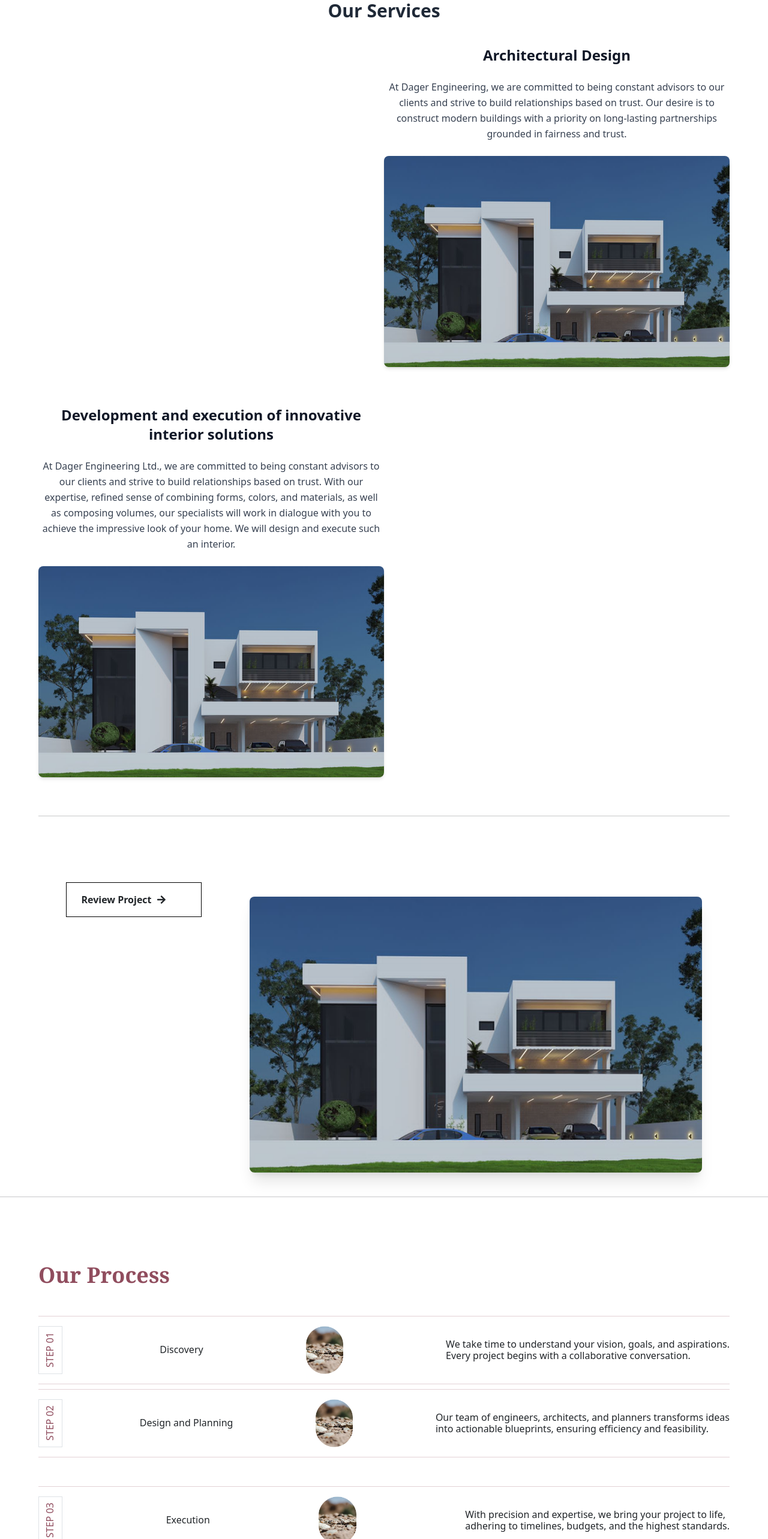
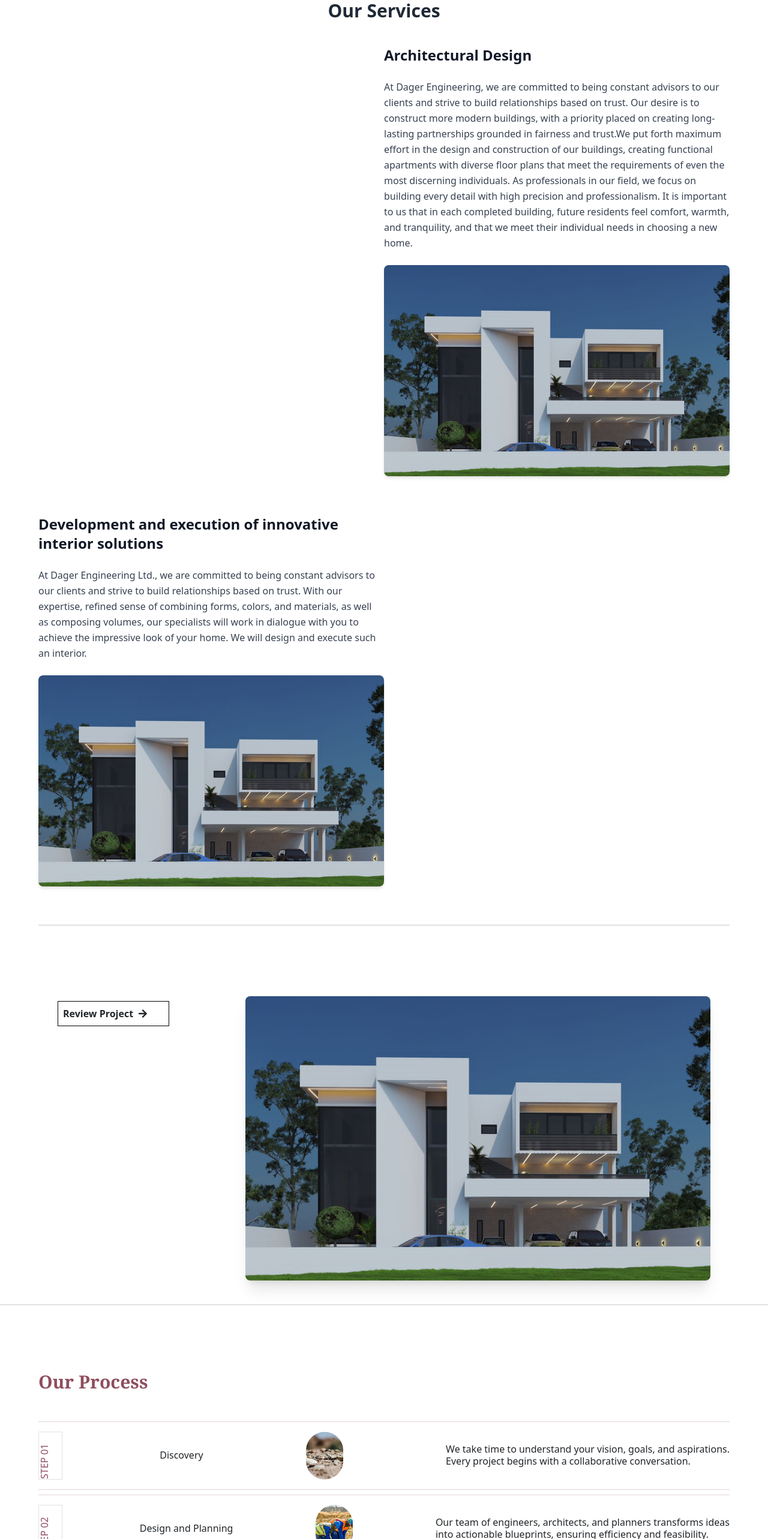
Before and after one commit to Umorenism/Buffalo-project, a React (Vite) app: page /service in a window 1280 px wide. Shown: the part 120-2686 px from the top of the page at 60% size. Built offline with nearby package versions, Linux system fonts and the light colour scheme.

Commit message:
mobile about updated

```diff
--- a/src/pages/CompanyServices.jsx
+++ b/src/pages/CompanyServices.jsx
@@ -1,79 +1,71 @@
 import React from "react";
 import openHouse from "../assets/open.png";
 import pics from "../assets/step.png";
+import pics1 from "../assets/rag.png";
+import pics2 from "../assets/reg.png";
 import { FaArrowRight } from "react-icons/fa";
 import { motion } from "framer-motion";
 const CompanyServices = () => {
   return (
     <>
-      <div className="w-full min-h-screen  bg-white flex flex-col items-center py-10 px-5">
+      <div className="w-full min-h-screen overflow-x-hidden bg-white flex flex-col items-center py-10 px-5">
         <h1 className="text-3xl mt-20 font-bold text-gray-800 mb-10">
           Our Services
         </h1>
 
         <div className="w-full max-w-6xl flex flex-col gap-16">
           {/* Right Side Content */}
-          <div className="flex flex-col  items-end text-center md:text-left">
+          <div className="flex flex-col  items-end text-start md:text-left">
             <div className="md:w-1/2">
               <h2 className="text-2xl font-semibold text-gray-900 mb-4">
                 Architectural Design
               </h2>
               <p className="text-gray-700 leading-relaxed">
-                At Dager Engineering, we are committed to being constant
-                advisors to our clients and strive to build relationships based
-                on trust. Our desire is to construct modern buildings with a
-                priority on long-lasting partnerships grounded in fairness and
-                trust.
+              At Dager Engineering, we are committed to being constant advisors to our clients and strive to build relationships based on trust. Our desire is to construct more modern buildings, with a priority placed on creating long-lasting partnerships grounded in fairness and trust.We put forth maximum effort in the design and construction of our buildings, creating functional apartments with diverse floor plans that meet the requirements of even the most discerning individuals. As professionals in our field, we focus on building every detail with high precision and professionalism. It is important to us that in each completed building, future residents feel comfort, warmth, and tranquility, and that we meet their individual needs in choosing a new home.
               </p>
             </div>
             <div className="md:w-1/2 flex mt-4 justify-center">
               <img
                 src={openHouse}
                 alt="Architectural Design"
-                className="w-full max-w-[788px] rounded-lg shadow-md"
+                className="w-full md:max-w-[788px] rounded-lg shadow-md"
               />
             </div>
           </div>
 
           {/* Left Side Content */}
-          <div className="flex flex-col  items-start text-center md:text-left">
+          <div className="flex flex-col  items-start  md:text-left">
             <div className="md:w-1/2">
               <h2 className="text-2xl font-semibold text-gray-900 mb-4">
                 Development and execution of innovative interior solutions
               </h2>
               <p className="text-gray-700 leading-relaxed">
-                At Dager Engineering Ltd., we are committed to being constant
-                advisors to our clients and strive to build relationships based
-                on trust. With our expertise, refined sense of combining forms,
-                colors, and materials, as well as composing volumes, our
-                specialists will work in dialogue with you to achieve the
-                impressive look of your home. We will design and execute such an
-                interior.
+              At Dager Engineering Ltd., we are committed to being constant advisors to our clients and strive to build relationships based on trust. With our expertise, refined sense of combining forms, colors, and materials, as well as composing volumes, our specialists will work in dialogue with you to achieve the impressive look of your home. We will design and execute such an interior.
               </p>
             </div>
             <div className="md:w-1/2 mt-4 flex justify-center">
               <img
                 src={openHouse}
                 alt="Structural Engineering"
-                className="w-full max-w-[788px] rounded-lg shadow-md"
+                className="w-full md:max-w-[788px] rounded-lg shadow-md"
               />
             </div>
           </div>
           <hr />
         </div>
 
-        <div className="flex flex-col md:flex-row  justify-center mt-[110px] px-5 gap-10 md:gap-20">
+        <div className="flex w-full  flex-col md:flex-row  justify-center mt-[110px] px-5 gap-10 md:gap-20">
           {/* Left Section - Button */}
           <motion.div
             initial={{ opacity: 0, x: -50 }}
             animate={{ opacity: 1, x: 0 }}
             transition={{ duration: 0.5 }}
-            className="md:w-[30%] w-full"
+            className="md:w-[30%] "
           >
             <motion.button
               whileHover={{ scale: 1.05 }}
               whileTap={{ scale: 0.95 }}
-              className="border w-full items-center px-6 py-3 font-bold flex  gap-2 border-black  transition-all duration-300 hover:bg-gray-900 hover:text-white"
+              className="border w-full px-2 md:w-[80%] md:mt-4 items-center md:px-6 md:py-3 py-2 font-bold flex  gap-2 border-black  transition-all duration-300 hover:bg-gray-900 hover:text-white"
             >
               Review Project <FaArrowRight />
             </motion.button>
@@ -88,8 +80,8 @@ const CompanyServices = () => {
           >
             <img
               src={openHouse}
-              alt="Interior & Exterior Design"
-              className="w-full min-w-[300px] mt-4 max-w-[100%] md:max-w-[788px] rounded-lg shadow-xl object-cover"
+              alt="Interior &  Exterior Design"
+              className="w-full min-w-[300px] hidden md:block md:mt-4 mt-2 max-w-[100%] md:max-w-[788px] rounded-lg shadow-xl object-cover"
             />
           </motion.div>
         </div>
@@ -97,13 +89,13 @@ const CompanyServices = () => {
       <hr />
       <div className="flex flex-col justify-center  items-center text-center md:text-left w-full">
         <div className="mt-[110px]  w-full max-w-6xl">
-          <h1 className="text-[#904D5E] text-4xl items-center md:text-start font-bold font-serif">
+          <h1 className="text-[#904D5E] text-3xl items-center md:text-start font-bold font-serif">
             Our Process
           </h1>
           <hr className="text-[#904D5E] mt-5" />
 
           <div className="flex mt-2 flex-col md:text-start md:flex-row justify-between items-center">
-            <h1 className="h-20 w-10 border border-[#904D5E] text-[#904D5E] flex items-center justify-center [writing-mode:vertical-rl] rotate-180">
+            <h1 className="h-20 w-10 hidden md:block border border-[#904D5E] text-[#904D5E]  items-center justify-center [writing-mode:vertical-rl] rotate-180">
               STEP 01
             </h1>
 
@@ -124,13 +116,13 @@ const CompanyServices = () => {
           <hr className="text-[#904D5E] mt-2" />
 
           <div className="flex mt-2 flex-col md:text-start md:flex-row justify-between items-center">
-            <h1 className="h-20 w-10 border border-[#904D5E] text-[#904D5E] flex items-center justify-center [writing-mode:vertical-rl] rotate-180">
+            <h1 className="h-20 w-10 hidden md:block border border-[#904D5E] text-[#904D5E]  items-center justify-center [writing-mode:vertical-rl] rotate-180">
               STEP 02
             </h1>
 
             <h2>Design and Planning</h2>
             <img
-              src={pics}
+              src={pics1}
               alt="Step Image"
               className="h-20 w-20 object-contain my-2 md:my-0"
             />
@@ -143,13 +135,13 @@ const CompanyServices = () => {
           <hr className="text-[#904D5E] mt-5" />
 
           <div className="flex flex-col mt-2 md:text-start md:flex-row justify-between items-center">
-            <h1 className="h-20 w-10 border border-[#904D5E] text-[#904D5E] flex items-center justify-center [writing-mode:vertical-rl] rotate-180">
+            <h1 className="h-20 w-10 border border-[#904D5E] text-[#904D5E] hidden md:block items-center justify-center [writing-mode:vertical-rl] rotate-180">
               STEP 03
             </h1>
 
             <h2>Execution</h2>
             <img
-              src={pics}
+              src={pics2}
               alt="Step Image"
               className="h-20 w-20 object-contain my-2 md:my-0"
             />
@@ -161,7 +153,7 @@ const CompanyServices = () => {
           <hr className="text-[#904D5E] mt-2" />
           <hr className="text-[#904D5E] mt-5" />
           <div className="flex flex-col mt-2 md:text-start md:flex-row justify-between items-center">
-            <h1 className="h-20 p-2 w-10 border border-[#904D5E] text-[#904D5E] flex items-center justify-center [writing-mode:vertical-rl] rotate-180">
+            <h1 className="h-20 p-2 w-10 border border-[#904D5E] text-[#904D5E] hidden md:block items-center justify-center [writing-mode:vertical-rl] rotate-180">
               STEP 04
             </h1>
 
```
